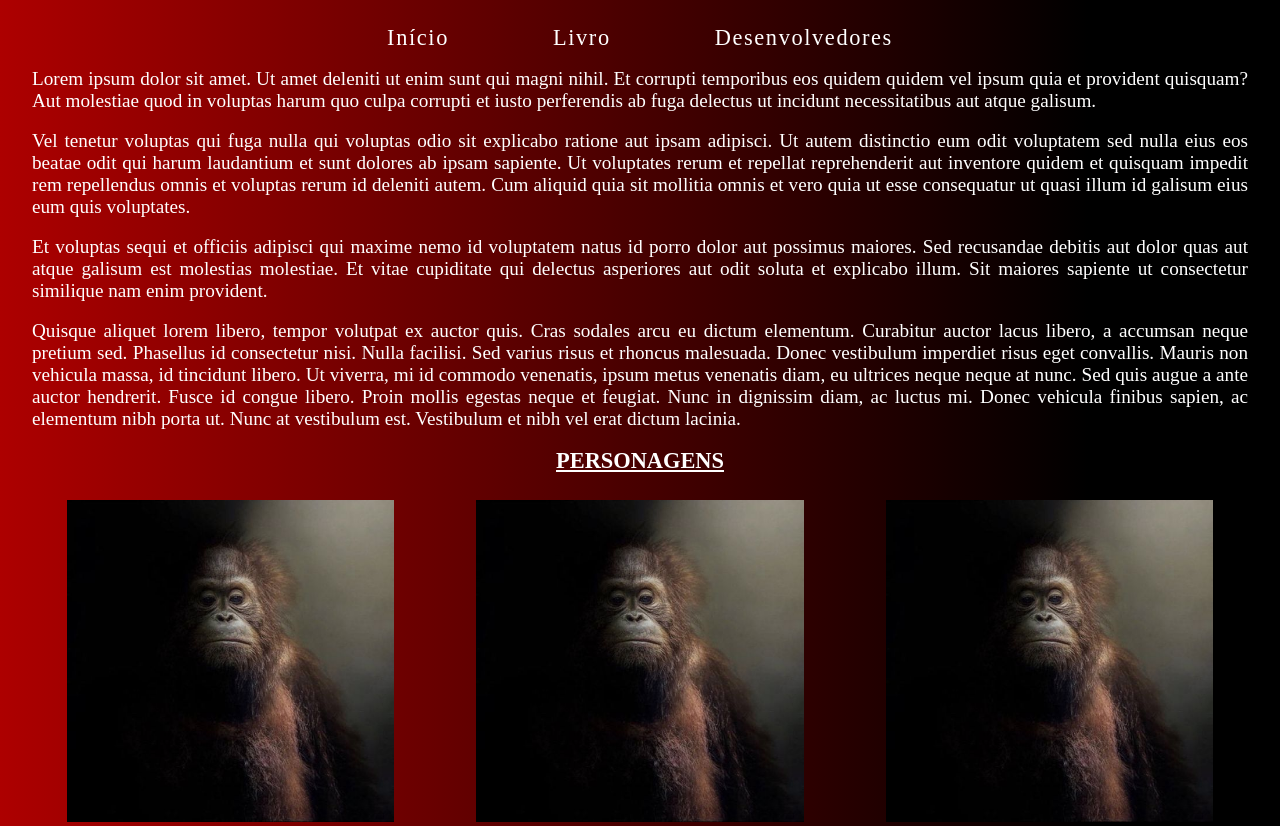
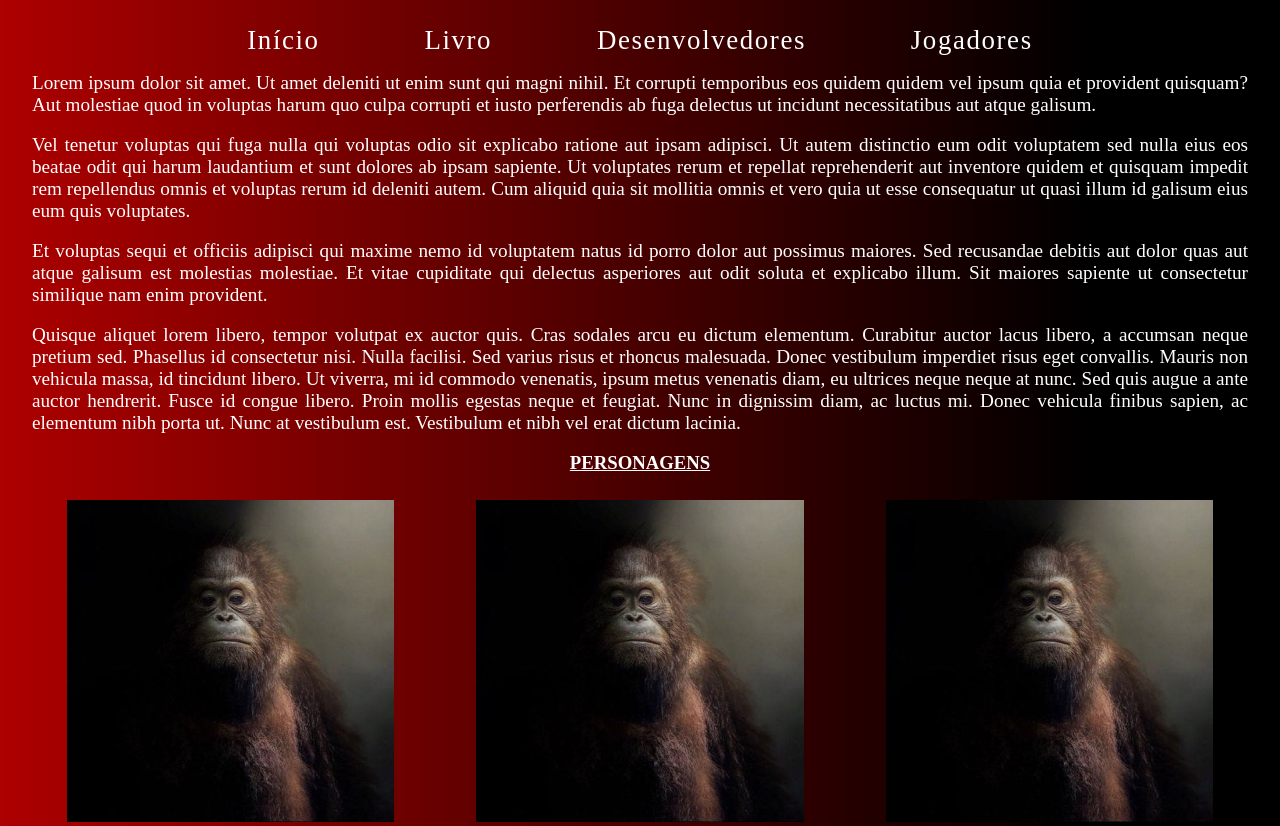
Before and after one commit to Wrube657/Rpg-do-Yure, a PHP site: page / in a window 1280 px wide. Shown: the top 826 px of the page. Run offline with PHP 8.4, Linux system fonts and the light colour scheme; some web fonts are replaced.

Commit message:
UIIIIIIIII4.1

```diff
--- a/index.html
+++ b/index.html
@@ -24,6 +24,9 @@
                 </a>
                 <a>
                     <h3 class="ui-btn"><span>Desenvolvedores</span></h3>
+                </a>
+                <a>
+                    <h3 class="ui-btn"><span>Jogadores</span></h3>
                 </a>
             </nav>
         </main><br>
@@ -58,6 +61,9 @@
                     </a>
                     <a>
                         <h3 class="ui-btn"><span>Desenvolvedores</span></h3>
+                    </a>
+                    <a>
+                        <h3 class="ui-btn"><span>Jogadores</span></h3>
                     </a>
                 </nav>
             </div>
--- a/style/style.css
+++ b/style/style.css
@@ -1,22 +1,18 @@
 @font-face {
   font-family: Makinas;
-  src: url(font/Makinas-4-Square.otf) format(truetype);
+  src: url(/font/Makinas-4-Square.otf) format(truetype);
 
 }
 
 @font-face {
   font-family: Makinas-flat;
-  src: url(font/Makinas-4-Flat.otf) format(truetype);
+  src: url(/font/Makinas-4-Flat.otf) format(truetype);
 
-}
-
-.titulos {
-  font-family: Makinas;
-  font-size: 140%;
 }
 
 header {
   font-family: Makinas;
+  font-size: 120%;
 }
 
 .main-mobile {
@@ -32,7 +28,7 @@ body {
   color: rgb(255, 255, 255);
   min-height: 100vh;
   background: linear-gradient(to right, #ad0000 0%, #000000 85%);
-  font-family: Makinas-flat;
+
 }
 
 .nav-container a {
@@ -296,6 +292,7 @@ body {
   padding-right: 2.5%;
   text-align: justify;
   font-size: 120%;
+  font-family: Makinas-flat;
 }
 
 .img_personagem {
```
